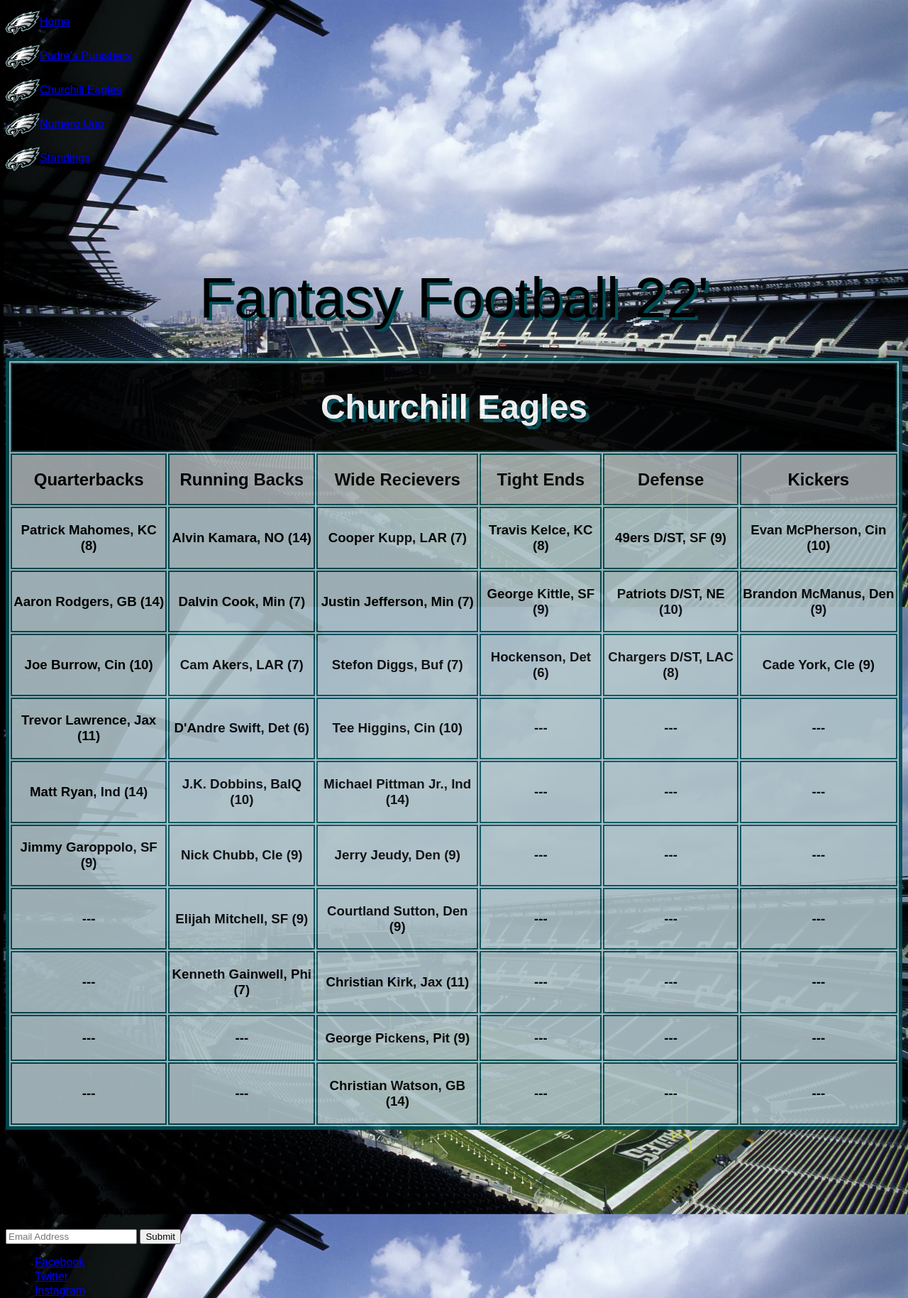
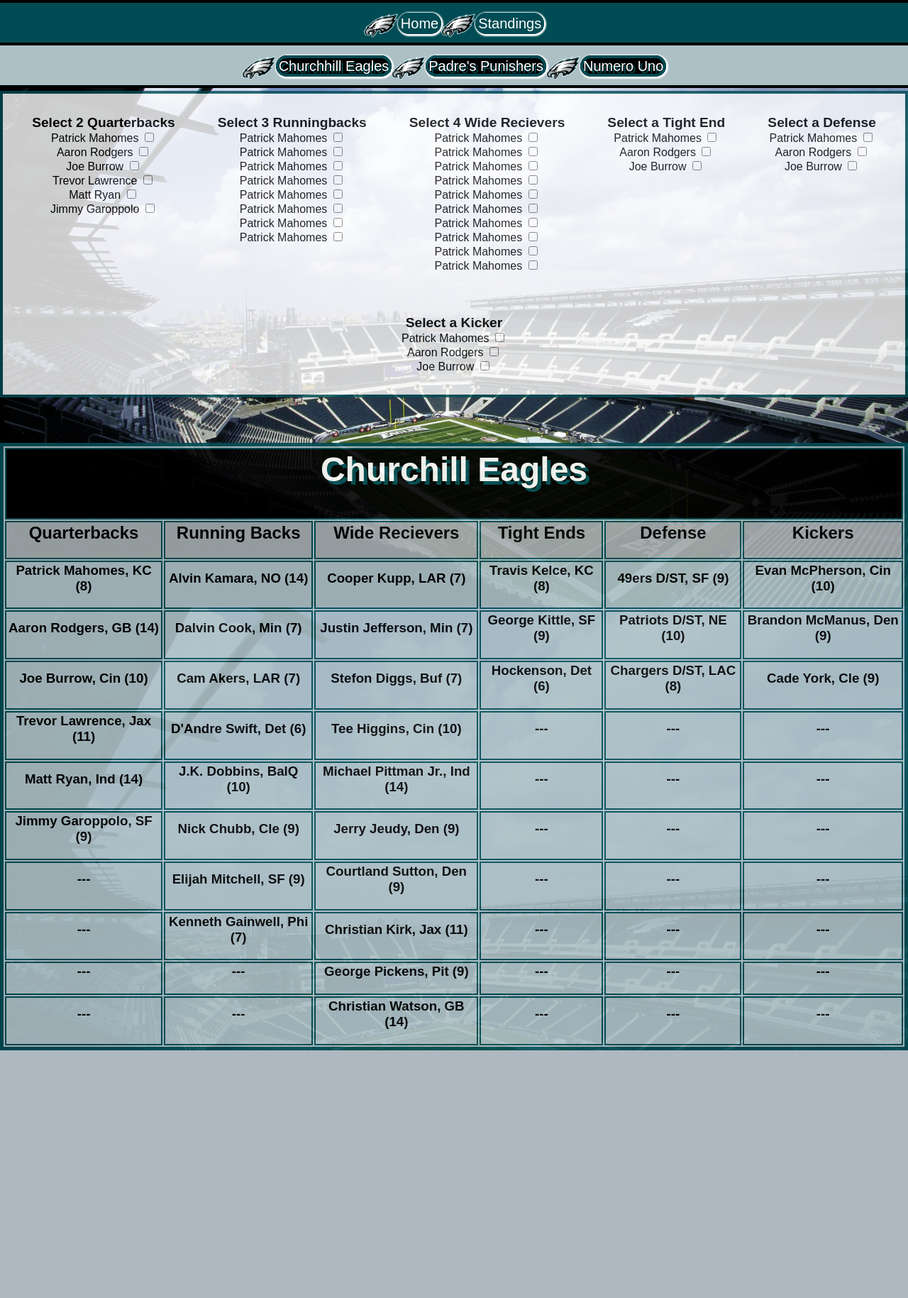
Before and after one commit to Sendox23/FantasyFootball, a PHP site: page /webpages/churchilleagles.html in a window 1280 px wide. Shown: the whole page at 71% size. After the commit the page ends 1480 px from the top, so only its background shows below. Run offline with PHP 8.4, Linux system fonts and the light colour scheme.

Commit message:
Updated Nav bars, cleaned up code

```diff
--- a/resources/css/style.css
+++ b/resources/css/style.css
@@ -12,7 +12,7 @@ html {
 
 /* MAIN FLEX GRID DISPLAY */
 
-main {
+body {
     margin: 0 auto;
   }
 
@@ -22,18 +22,19 @@ section {
     flex-wrap: wrap;
 }
 
-article,
-aside {
+article, form {
     flex-basis: 100%;
 }
+
 
 
 
 /* NAVIGATION BAR */
 
 nav {
+
     display: inline-flex;
-    justify-content: space-evenly;
+    justify-content: center;
     position: fixed;
     z-index: 100;
     width: 100%;
@@ -42,7 +43,6 @@ nav {
     border-top: .25rem solid black;
     background-color: #004C54;
     top: 0;
-    text-align: center;
     padding: 0.5rem 0;
 }
 
@@ -55,6 +55,8 @@ nav a{
     font-size: 1.25rem;
     text-decoration: none;
     text-shadow: .2rem .2rem #004C54;
+    align-items: center;
+
 }
 
 nav a:hover {
@@ -65,6 +67,38 @@ nav a:hover {
     background-color: black;
 }
 
+teamNav {
+    display: inline-flex;
+    justify-content:center;
+    position: fixed;
+    z-index: 100;
+    width: 100%;
+    height: 2.5rem;
+    border-bottom: .25rem solid black;
+    background-color: #ACC0C6;
+    top: 4rem;
+    text-align: center;
+    padding: 0.5rem 0;
+
+}
+teamNav a{
+    color: #fff;
+    border: .25rem #004C54 solid;
+    background-color: black;
+    border-radius: 1.25rem;
+    box-shadow: 0.0625rem 0.0625rem 0.125rem 0.125rem;
+    font-size: 1.25rem;
+    text-decoration: none;
+    text-shadow: .2rem .2rem #004C54;
+}
+
+teamNav a:hover {
+    box-shadow: 0.125rem 0.125rem 0.3125rem 0.3125rem;
+    background-color: #004C54;
+    color: white;
+    border: .25rem black solid;
+    background-color: black;
+}
 
 .minilogo {
     background-image: url('../images/eagles-logo.png');
@@ -84,15 +118,16 @@ nav a:hover {
 /* BANNER */
 
 .banner {
-    font-size: 5rem;
+    font-size: 4.5rem;
     color: black;
     text-shadow: .25rem .25rem #004C54;
     text-align: center;
-    margin-top: 10%;
+    justify-content: center;
+    padding-top: 5%;
 }
 @media screen and (max-width: 600px) {
     html {
-        font-size: 70%;
+        font-size: .7rem;
     }
 }
 
@@ -106,21 +141,56 @@ main img {
     margin: 2%;
 }
 
+
+/* WEEKLY TEAM */
+
+.weeklyTeam {
+    margin-top: 10%;
+    border: .25rem solid #004C54;
+    background-color: white;
+    opacity: 80%;
+    justify-content: center;
+}
+
+.weeklyTeam form {
+    margin: 30px;
+    text-align: center;
+    min-width: fit-content;
+    max-width: fit-content;
+}
+
+.weeklyTeam span {
+    font-size: larger;
+    font-weight: bold;
+
+}
+@media screen and (max-width: 600px) {
+    .weeklyTeam {
+        height: auto;
+        margin-top: 25%;
+        justify-content: center;
+    }}
+
 /* TABLES */
 
-#tables {
-    display:grid;
-    grid-template: 1fr;
+.teamsTable {
     justify-content: center;
     align-content: center;
-    margin-top: 3%;
-    margin-bottom: 3%;
+    margin-top: 5%;
+}
+
+.standingsTable {
+    justify-content: center;
+    align-content: center;
+    margin-top: 20%;
+
 }
 table {
     border: 0.3125rem solid #004C54;
     background-color: #ACC0C6;
     opacity:0.9;
     text-align: center;
+
 }
 
 
@@ -132,11 +202,14 @@ table h1 {
 
 th {
     border: 0.125rem solid #004C54;
+
 }
 
 td {
     border: 0.125rem solid #004C54;
+
 }
+
 
 .blackbackground {
     background-color: black;
@@ -145,7 +218,15 @@ td {
 .silverbackground {
     background-color: #A5ACAF;
 }
+@media screen and (max-width: 600px) {
+    .teamsTable, .standingsTable {
+        width: 70%;
+        height: auto;
+        margin-top: 25%;
+        padding: 0 10%;
 
+    }
+}
 
 /* FOOTER */
 
--- a/webpages/churchilleagles.html
+++ b/webpages/churchilleagles.html
@@ -1,32 +1,130 @@
-<!DOCTYPE html>
 <html lang="en">
     <head>
         <meta charset="UTF-8">
         <meta http-equiv="X-UA-Compatible" content="IE=edge">
         <meta name="viewport" content="width=device-width, initial-scale=1.0">
-        <title>Churchill Eagles</title>
+        <title>Fantasy Football</title>
         <link rel="stylesheet" href="../resources/css/style.css">
-        <link rel="stylesheet" href="../resources/css/grid.css">
+
     </head>
     <body>
+        <main>
+            <header>
 
                 <!-- NAVIGATION BAR -->
+                <nav>
+                    <div class="navbar home"><div class="minilogo"></div><a href="../index.html">Home</a></div>
+                    <div class="navbar standings"><div class="minilogo"></div><a href="./standings.html">Standings</a></div>
+                </nav>
 
-        <div id="navbar">
-            <div class="team home"><div class="minilogo"></div><a href="../index.html">Home</a></div>
-            <div class="team padrespunishers"><div class="minilogo"></div><a href="padrespunishers.html">Padre's Punishers</a></div>
-            <div class="team churchilleagles"><div class="minilogo"></div><a href="#">Churchill Eagles</a></div>
-            <div class="team numerouno"><div class="minilogo"></div><a href="numerouno.html">Numero Uno</a></div>
-            <div class="team standings"><div class="minilogo"></div><a href="standings.html">Standings</a></div>
-        </div>
+                <!-- TEAM NAVIGATION BAR -->
+                <teamNav>
+                    <div class="churchhilleagles"><div class="minilogo"></div><a href="#">Churchhill Eagles</a></div>
+                    <div class="padrespunishers"><div class="minilogo"></div><a href="./padrespunishers.html">Padre's Punishers</a></div>
+                    <div class="numerouno"><div class="minilogo"></div><a href="./numerouno.html">Numero Uno</a></div>
+                </teamNav>
+            </header>
 
-        <!-- BANNER -->
+            <!-- WEEKLY TEAM INPUT FROM USER -->
 
-        <div class="banner">Fantasy Football 22'</div>
+            <section class="weeklyTeam">
+
+                <form action=".html" method="POST">
+                    <span>Select 2 Quarterbacks</span>
+                    <br>
+                    <label for="quarterback">Patrick Mahomes</label>
+                    <input type="checkbox" name="quarterback" id="patrickmahomes" value="patrickmahomes"><br>
+                    <label for="quarterback">Aaron Rodgers</label>
+                    <input type="checkbox" name="quarterback" id="patrickmahomes" value="patrickmahomes"><br>
+                    <label for="quarterback">Joe Burrow</label>
+                    <input type="checkbox" name="quarterback" id="patrickmahomes" value="patrickmahomes"><br>
+                    <label for="quarterback">Trevor Lawrence</label>
+                    <input type="checkbox" name="quarterback" id="patrickmahomes" value="patrickmahomes"><br>
+                    <label for="quarterback">Matt Ryan</label>
+                    <input type="checkbox" name="quarterback" id="patrickmahomes" value="patrickmahomes"><br>
+                    <label for="quarterback">Jimmy Garoppolo</label>
+                    <input type="checkbox" name="quarterback" id="patrickmahomes" value="patrickmahomes">
+                </form>
+                <form>
+                    <span>Select 3 Runningbacks</span>
+                    <br>
+                    <label for="runningback">Patrick Mahomes</label>
+                    <input type="checkbox" name="runningback" id="patrickmahomes" value="patrickmahomes"><br>
+                    <label for="runningback">Patrick Mahomes</label>
+                    <input type="checkbox" name="runningback" id="patrickmahomes" value="patrickmahomes"><br>
+                    <label for="runningback">Patrick Mahomes</label>
+                    <input type="checkbox" name="runningback" id="patrickmahomes" value="patrickmahomes"><br>
+                    <label for="runningback">Patrick Mahomes</label>
+                    <input type="checkbox" name="runningback" id="patrickmahomes" value="patrickmahomes"><br>
+                    <label for="runningback">Patrick Mahomes</label>
+                    <input type="checkbox" name="runningback" id="patrickmahomes" value="patrickmahomes"><br>
+                    <label for="runningback">Patrick Mahomes</label>
+                    <input type="checkbox" name="runningback" id="patrickmahomes" value="patrickmahomes"><br>
+                    <label for="runningback">Patrick Mahomes</label>
+                    <input type="checkbox" name="runningback" id="patrickmahomes" value="patrickmahomes"><br>
+                    <label for="runningback">Patrick Mahomes</label>
+                    <input type="checkbox" name="runningback" id="patrickmahomes" value="patrickmahomes">
+                </form>
+                <form>
+                    <span>Select 4 Wide Recievers</span>
+                    <br>
+                    <label for="widereciever">Patrick Mahomes</label>
+                    <input type="checkbox" name="widereciever" id="patrickmahomes" value="patrickmahomes"><br>
+                    <label for="widereciever">Patrick Mahomes</label>
+                    <input type="checkbox" name="widereciever" id="patrickmahomes" value="patrickmahomes"><br>
+                    <label for="widereciever">Patrick Mahomes</label>
+                    <input type="checkbox" name="widereciever" id="patrickmahomes" value="patrickmahomes"><br>
+                    <label for="widereciever">Patrick Mahomes</label>
+                    <input type="checkbox" name="widereciever" id="patrickmahomes" value="patrickmahomes"><br>
+                    <label for="widereciever">Patrick Mahomes</label>
+                    <input type="checkbox" name="widereciever" id="patrickmahomes" value="patrickmahomes"><br>
+                    <label for="widereciever">Patrick Mahomes</label>
+                    <input type="checkbox" name="widereciever" id="patrickmahomes" value="patrickmahomes"><br>
+                    <label for="widereciever">Patrick Mahomes</label>
+                    <input type="checkbox" name="widereciever" id="patrickmahomes" value="patrickmahomes"><br>
+                    <label for="widereciever">Patrick Mahomes</label>
+                    <input type="checkbox" name="widereciever" id="patrickmahomes" value="patrickmahomes"><br>
+                    <label for="widereciever">Patrick Mahomes</label>
+                    <input type="checkbox" name="widereciever" id="patrickmahomes" value="patrickmahomes"><br>
+                    <label for="widereciever">Patrick Mahomes</label>
+                    <input type="checkbox" name="widereciever" id="patrickmahomes" value="patrickmahomes">
+                </form>
+                <form>
+                    <span>Select a Tight End</span>
+                    <br>
+                    <label for="quarterback">Patrick Mahomes</label>
+                    <input type="checkbox" name="quarterback" id="patrickmahomes" value="patrickmahomes"><br>
+                    <label for="quarterback">Aaron Rodgers</label>
+                    <input type="checkbox" name="quarterback" id="patrickmahomes" value="patrickmahomes"><br>
+                    <label for="quarterback">Joe Burrow</label>
+                    <input type="checkbox" name="quarterback" id="patrickmahomes" value="patrickmahomes">
+                </form>
+                <form>
+                    <span>Select a Defense</span>
+                    <br>
+                    <label for="quarterback">Patrick Mahomes</label>
+                    <input type="checkbox" name="quarterback" id="patrickmahomes" value="patrickmahomes"><br>
+                    <label for="quarterback">Aaron Rodgers</label>
+                    <input type="checkbox" name="quarterback" id="patrickmahomes" value="patrickmahomes"><br>
+                    <label for="quarterback">Joe Burrow</label>
+                    <input type="checkbox" name="quarterback" id="patrickmahomes" value="patrickmahomes">
+                </form>
+                <form>
+                    <span>Select a Kicker</span>
+                    <br>
+                    <label for="quarterback">Patrick Mahomes</label>
+                    <input type="checkbox" name="quarterback" id="patrickmahomes" value="patrickmahomes"><br>
+                    <label for="quarterback">Aaron Rodgers</label>
+                    <input type="checkbox" name="quarterback" id="patrickmahomes" value="patrickmahomes"><br>
+                    <label for="quarterback">Joe Burrow</label>
+                    <input type="checkbox" name="quarterback" id="patrickmahomes" value="patrickmahomes">
+                </form>
+
+            </section>
 
             <!-- TEAM TABLE -->
 
-        <div id="tables">
+            <section class="teamsTable">
                 <table class="tableopacity">
                     <thead>
                         <tr>
@@ -259,31 +357,8 @@
                         </tr>
                     </tbody>
                 </table>
-        </div>
+            </section>
 
-        <!-- CONTACT INFORMATION -->
-
-        <div class="footer">
-            <div class="eaglestextcolors">
-                <p>POWERED BY: SENDOX INC</p>
-                <p>Email: Sendox@protonmail.com</p>
-            </div>
-
-            <div class="footer-section footer-section-right" aria-labelledby="email-subscription">
-                <p id="email-subscription">Subscribe for weekly updates</p>
-                <form role="form">
-                    <input type="email" placeholder="Email Address" class="footer-email-input">
-                    <input type="submit" value="Submit" class="button button-primary footer-email-button"/>
-                </form>
-            </div>
-
-            <div>
-                <ul>
-                    <li class="handles facebook"><a href="#">Facebook</a></li>
-                    <li class="handles twitter"><a href="#">Twitter</a></li>
-                    <li class="handles instagram"><a href="#">Instagram</a></li>
-                </ul>
-            </div>
-        </div>
+        </main>
     </body>
 </html>
--- a/webpages/teams.html
+++ /dev/null
@@ -1,3 +0,0 @@
-<div class="padrespunishers"><div class="minilogo"></div><a href="./webpages/padrespunishers.html">Padre's Punishers</a></div>
-<div class="churchilleagles"><div class="minilogo"></div><a href="./webpages/churchilleagles.html">Churchill Eagles</a></div>
-<div class="numerouno"><div class="minilogo"></div><a href="./webpages/numerouno.html">Numero Uno</a></div>
```
Also changed, not shown: index.html (+30 -15 lines), webpages/numerouno.html (+19 -38 lines), webpages/padrespunishers.html (+20 -38 lines), webpages/standings.html (+21 -43 lines), webpages/templates/footer.html (deleted, +0 -22 lines), webpages/templates/navbar.html (deleted, +0 -7 lines), webpages/templates/team-table.html (deleted, +0 -234 lines), eagles.js (added). Lines whose indentation alone changed are shown as unchanged.
